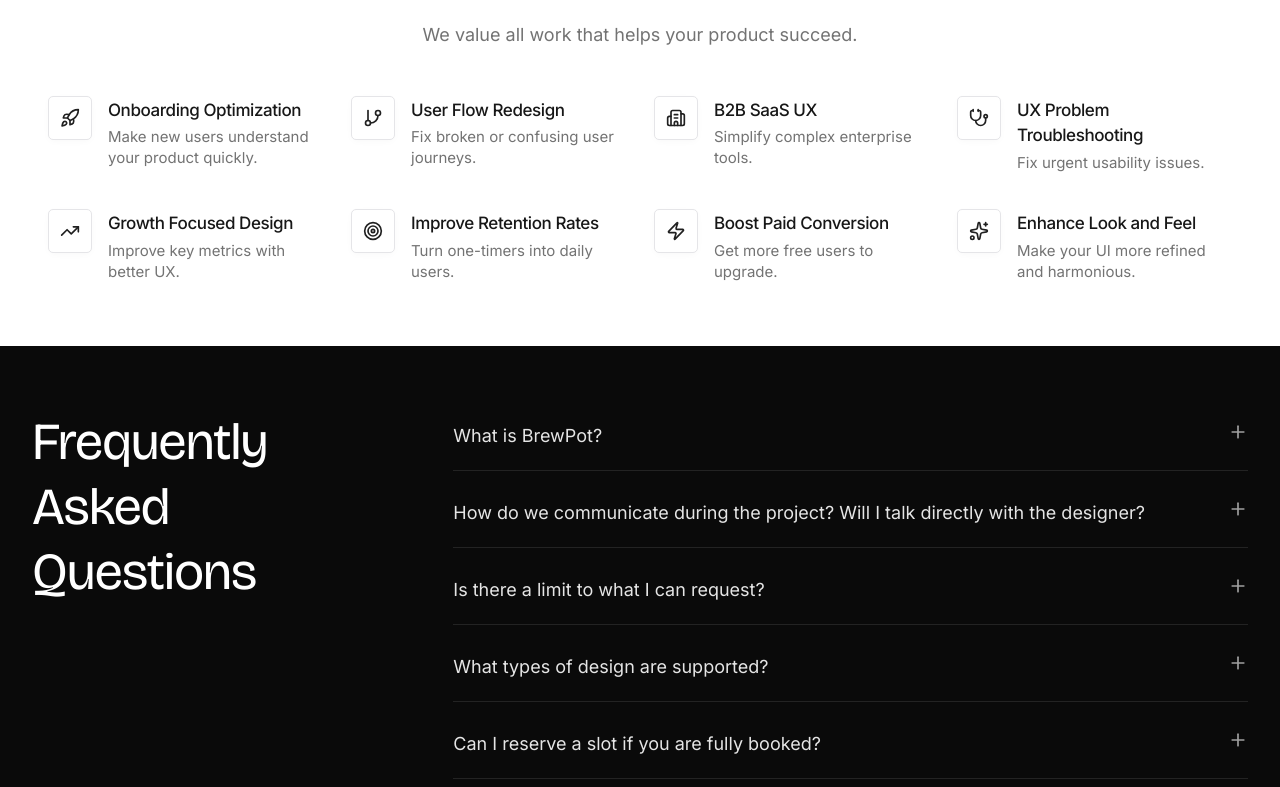
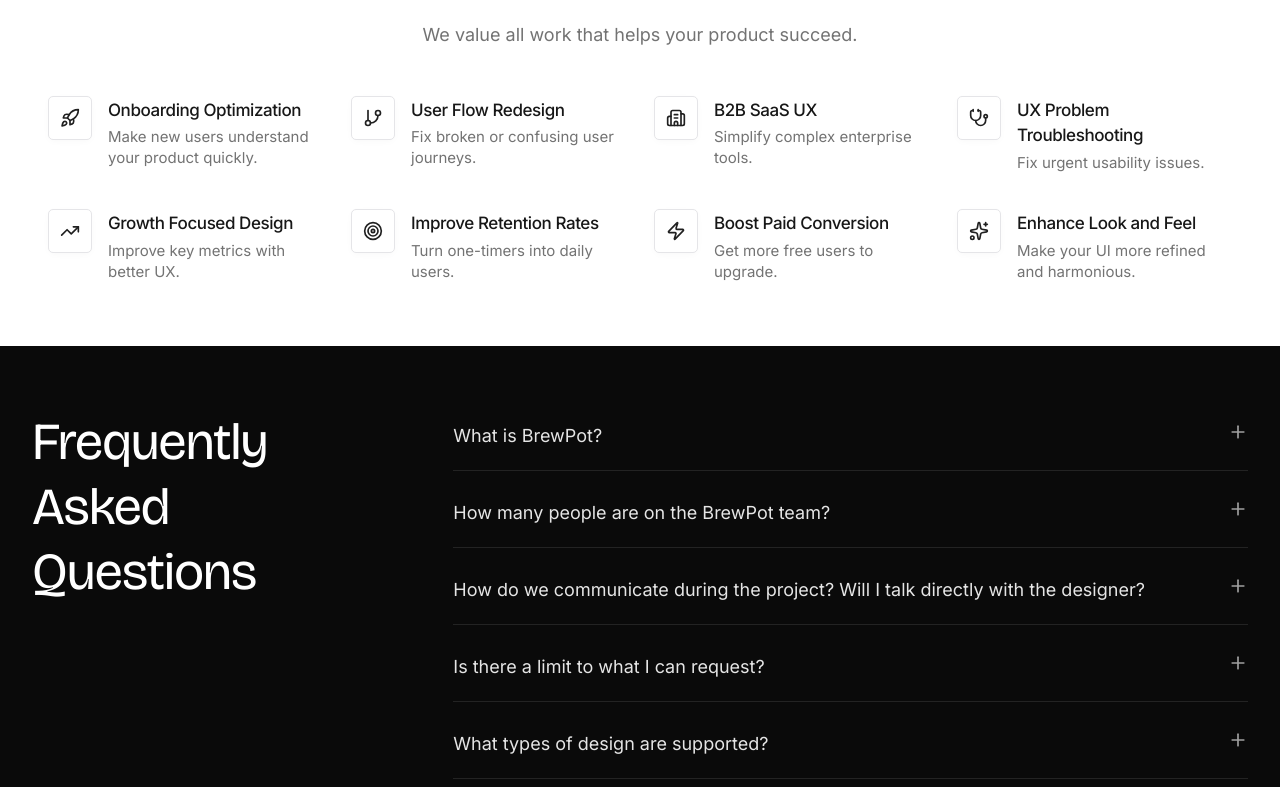
Before and after one commit to yatingzhaoo/BrewPot, a React (Vite) app: page / in a window 1280 px wide. Shown: the part 2010-2797 px from the top of the page. Built offline with nearby package versions, Linux system fonts and the light colour scheme.

Commit message:
content: add team size question to FAQ

```diff
--- a/src/components/FAQ.tsx
+++ b/src/components/FAQ.tsx
@@ -6,6 +6,10 @@
   {
     question: "What is BrewPot?",
     answer: "BrewPot is a design studio focused on all design work that helps your product succeed — from high-level design strategy that solves your product challenges, to day-to-day product design support including UI, UX, websites, and branding."
+  },
+  {
+    question: "How many people are on the BrewPot team?",
+    answer: "BrewPot is a one-person studio run entirely by me, Yating Zhao. You work directly with the sole designer, strategist, and executor throughout our entire collaboration."
   },
   {
     question: "How do we communicate during the project? Will I talk directly with the designer?",
```
